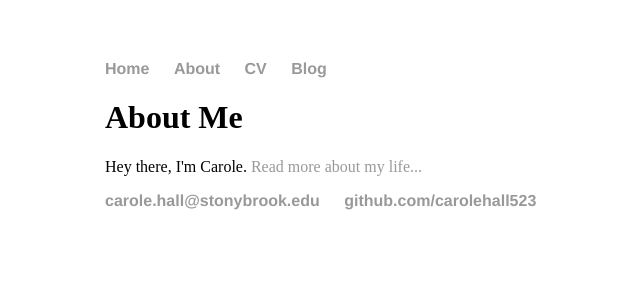
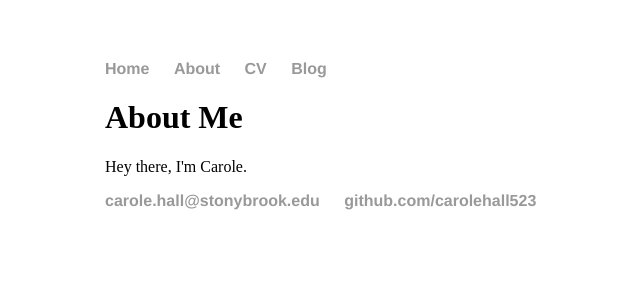
Before and after one commit to carolehall523/carolehall523.github.io, a Jekyll site: the page built from about/index.html, in a window 1280 px wide. Shown: the top 300 px of the page, without its empty margins (87-727 px from the left). Built offline with Jekyll 4.4.1, drawn with Linux system fonts in a browser that asks for light colours.

Commit message:
Update index.html

```diff
--- a/about/index.html
+++ b/about/index.html
@@ -4,5 +4,5 @@ title: About Me
 ---
 <div class="blurb">
 	<h1>About Me</h1>
-	<p>Hey there, I'm Carole. <a href="/about">Read more about my life...</a></p>
+	<p>Hey there, I'm Carole.</p>
 </div><!-- /.blurb -->
```
